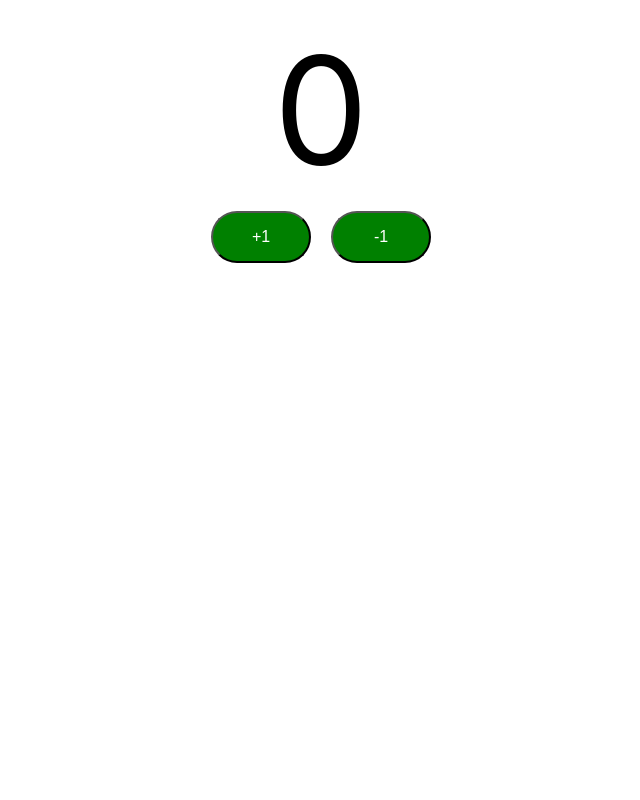
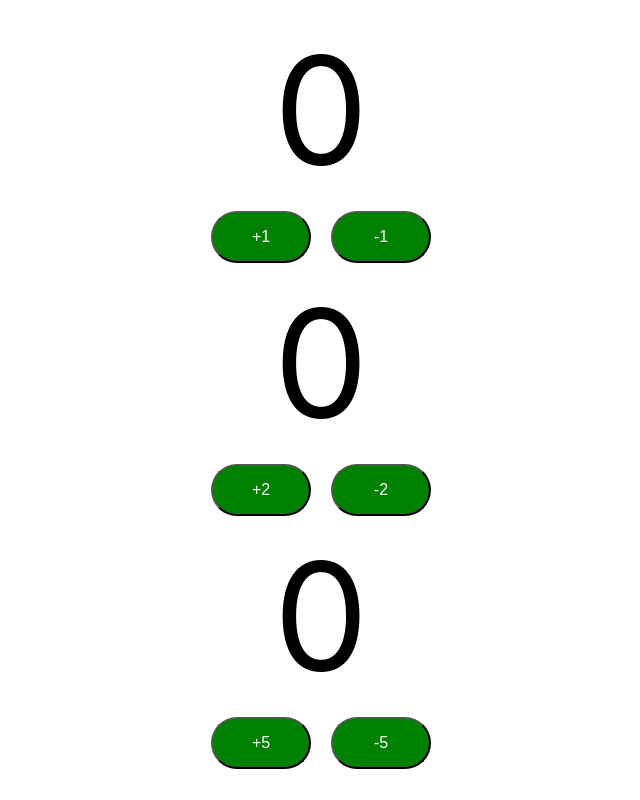
Before and after one commit to Rakesh-Nair/todoapp-react, a React (Create React App) app: page / in a window 1280 px wide. Shown: the whole page, without its empty margins (319-959 px from the left). Built offline with nearby package versions, Linux system fonts and the light colour scheme.

Commit message:
Default props

```diff
--- a/src/App.js
+++ b/src/App.js
@@ -4,7 +4,9 @@ import Counter from './components/counter/Counter';
 function App() {
   return (
     <div className="App">
-      <Counter />
+      <Counter/>
+      <Counter by={2}/>
+      <Counter by={5}/>
     </div>
   );
 }
--- a/src/components/counter/Counter.jsx
+++ b/src/components/counter/Counter.jsx
@@ -1,12 +1,13 @@
 import { useState } from "react";
+import { PropTypes } from "prop-types";
 import "./Counter.css";
-export default function Counter() {
+export default function Counter({ by }) {
   function incrementCounterFunction() {
-    setCount(count + 1);
+    setCount(count + by);
   }
 
   function decrementCounterFunction() {
-    setCount(count - 1);
+    setCount(count - by);
   }
 
   const [count, setCount] = useState(0);
@@ -15,12 +16,20 @@ export default function Counter() {
       <span className="count">{count}</span>
       <div>
         <button className="counterButton" onClick={incrementCounterFunction}>
-          +1
+          +{by}
         </button>
         <button className="counterButton" onClick={decrementCounterFunction}>
-          -1
+          -{by}
         </button>
       </div>
     </div>
   );
 }
+
+Counter.propTypes = {
+  by: PropTypes.number,
+};
+
+Counter.defaultProps = {
+  by: 1,
+};
```
